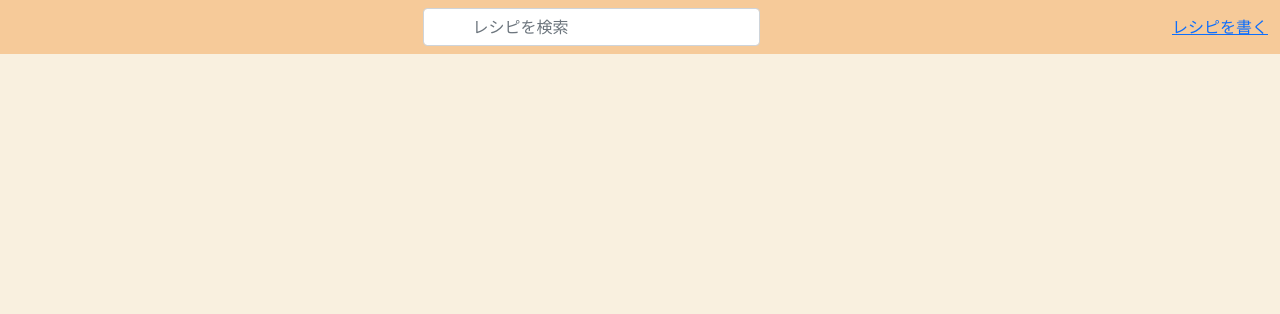
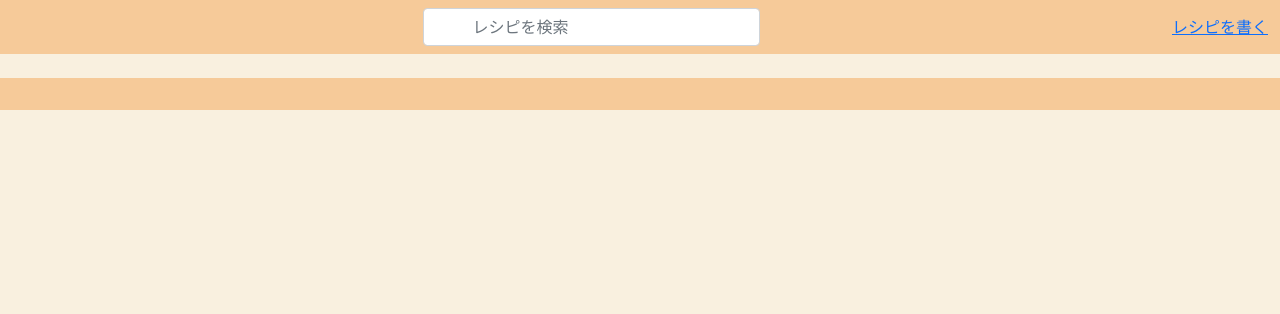
Before and after one commit to naoyuki2/final, a PHP site: page /top.php in a window 1280 px wide. Shown: the top 314 px of the page. Run offline with PHP 8.4, Linux system fonts and the light colour scheme; data that the repository does not hold is empty; a stand-in replaces the project's code that opens the database connection; some libraries are stand-ins or nearby versions.

Commit message:
footer追加

```diff
--- a/src/common/footer.php
+++ b/src/common/footer.php
@@ -1,3 +1,5 @@
+<footer class="p-3 mt-4" style="background-color: #f6ca99;">
+</footer>
 </div>
 <script
     src="https://cdn.jsdelivr.net/npm/bootstrap@5.0.2/dist/js/bootstrap.bundle.min.js"
--- a/src/common/header.php
+++ b/src/common/header.php
@@ -19,7 +19,7 @@
 </head>
 <body>
 <div class="wrap">
-<nav class="mb-5 navbar navbar-expand-xl navbar-light" style="background-color: #f6ca99;">
+<nav class="navbar navbar-expand-xl navbar-light" style="background-color: #f6ca99;">
   <div class="container-fluid">
     <?php
         if(isset($_GET['id']) || isset($_GET['write'])){
--- a/src/top.php
+++ b/src/top.php
@@ -6,7 +6,7 @@
     <div class="container text-center">
         <div class="row">
             <?php foreach($recipe as $row){ ?>
-                <div class="col-12 col-md-6 col-lg-4">
+                <div class="col-12 col-md-6 col-lg-4 mt-4">
                     <div class="card">
                         <a href="recipeDetail.php?id=<?php echo $row['id']; ?>">
                             <img src=<?php echo $row['img_path'];?> class="card-img-top">
```
